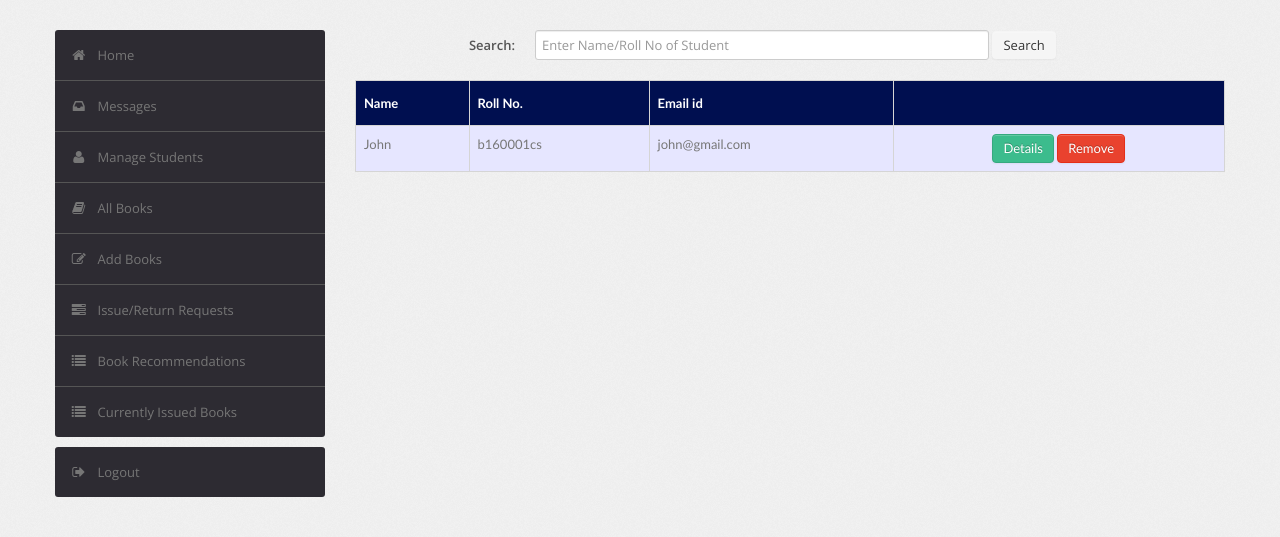
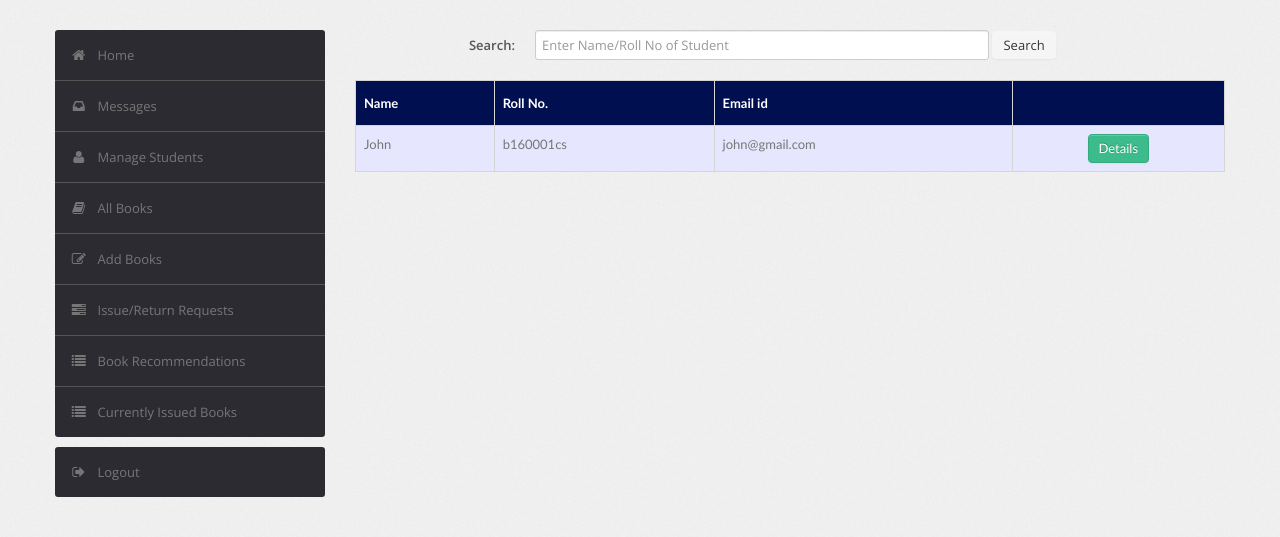
Before and after one commit to varunnanjappa1/library-management-system, a PHP site: page /admin/student.php in a window 1280 px wide. Shown: the part 61-598 px from the top of the page. Run offline with PHP 8.4, Linux system fonts and the light colour scheme; a user stored in the database is signed in; data comes from the database, SQL or seed files in the repository.

Commit message:
first commit

```diff
--- a/admin/student.php
+++ b/admin/student.php
@@ -129,7 +129,7 @@ if ($_SESSION['RollNo']) {
                                         <td>
                                         <center>
                                             <a href="studentdetails.php?id=<?php echo $rollno; ?>" class="btn btn-success">Details</a>
-                                            <a href="remove_student.php?id=<?php echo $rollno; ?>" class="btn btn-danger">Remove</a>
+                                            <!--a href="remove_student.php?id=<?php echo $rollno; ?>" class="btn btn-danger">Remove</a-->
                                       </center>
                                         </td>
                                     </tr>
```
